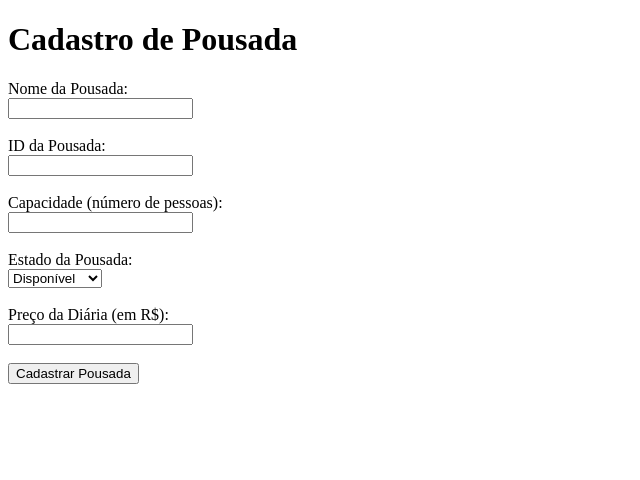
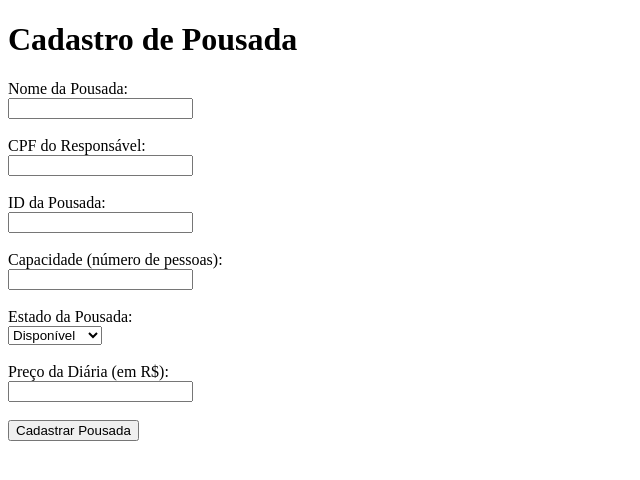
Before and after one commit to fernandaguzzo/Projeto, a Flask app: page /cadastrar_pousada in a window 1280 px wide. Shown: the top 480 px of the page, without its empty margins (0-640 px from the left). Run offline with Flask 3, Linux system fonts and the light colour scheme.

Commit message:
Verificação de CPF

```diff
--- a/templates/formulario_pousada.html
+++ b/templates/formulario_pousada.html
@@ -8,14 +8,16 @@
 <body>
     <h1>Cadastro de Pousada</h1>
 
-
     {% if error %}
     <p style="color: red;">{{ error }}</p>
     {% endif %}
 
-    <form method="POST" action="/cadastrar_pousada">
+    <form method="POST" action="/cadastrar_pousada" onsubmit="return validarCPF()">
         <label for="nome">Nome da Pousada:</label><br>
         <input type="text" id="nome" name="nome" required><br><br>
+
+        <label for="cpf">CPF do Responsável:</label><br>
+        <input type="text" id="cpf" name="cpf" required><br><br>
 
         <label for="idPousada">ID da Pousada:</label><br>
         <input type="text" id="idPousada" name="idPousada" required><br><br>
@@ -34,5 +36,40 @@
 
         <button type="submit">Cadastrar Pousada</button>
     </form>
+
+    <script>
+        function validarCPF() {
+            const cpf = document.getElementById('cpf').value.replace(/\D/g, '');
+            if (cpf.length !== 11 || /^(\d)\1+$/.test(cpf)) {
+                alert('CPF inválido! Por favor, insira um CPF válido.');
+                return false;
+            }
+
+            let soma = 0;
+            let resto;
+            for (let i = 1; i <= 9; i++) {
+                soma += parseInt(cpf.substring(i - 1, i)) * (11 - i);
+            }
+            resto = (soma * 10) % 11;
+            if (resto === 10 || resto === 11) resto = 0;
+            if (resto !== parseInt(cpf.substring(9, 10))) {
+                alert('CPF inválido! Por favor, insira um CPF válido.');
+                return false;
+            }
+
+            soma = 0;
+            for (let i = 1; i <= 10; i++) {
+                soma += parseInt(cpf.substring(i - 1, i)) * (12 - i);
+            }
+            resto = (soma * 10) % 11;
+            if (resto === 10 || resto === 11) resto = 0;
+            if (resto !== parseInt(cpf.substring(10, 11))) {
+                alert('CPF inválido! Por favor, insira um CPF válido.');
+                return false;
+            }
+
+            return true;
+        }
+    </script>
 </body>
 </html>
```
